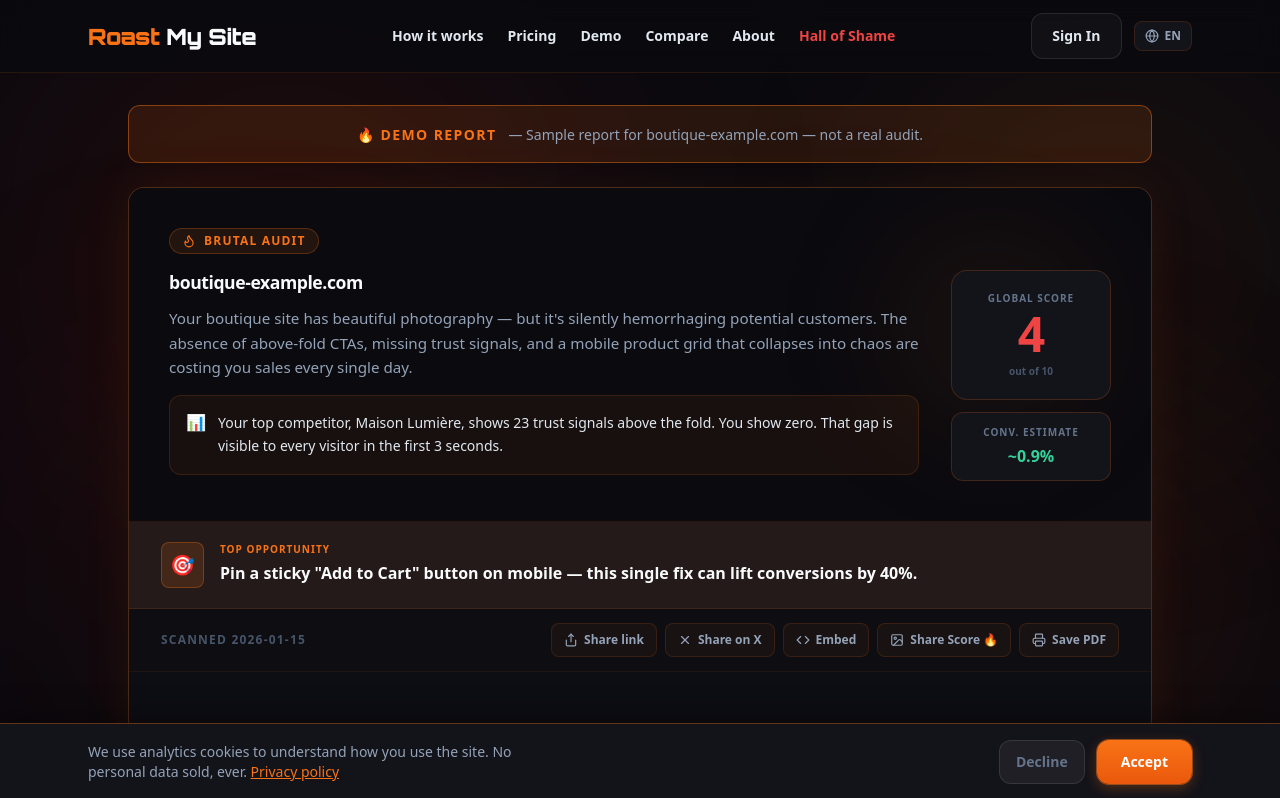
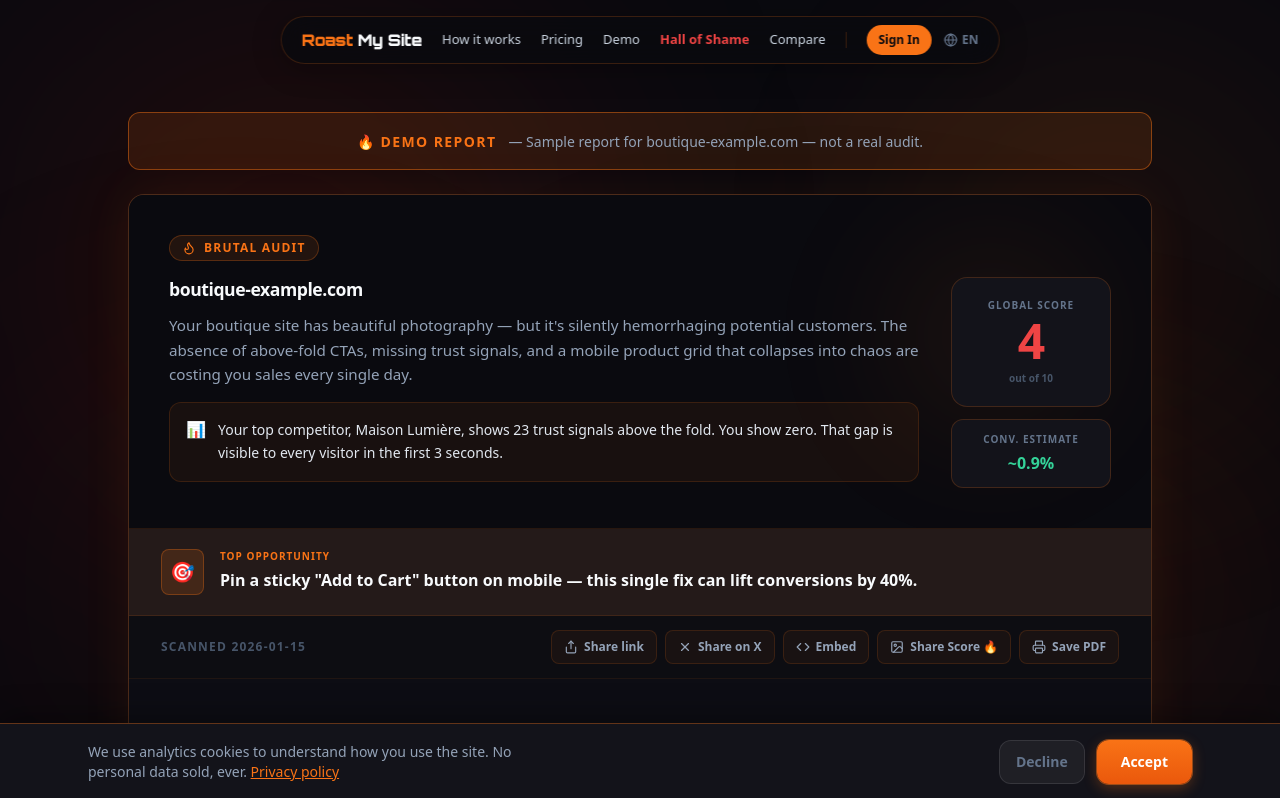
Before and after one commit to EnzoPitre/roast-my-site, a Next.js app: page /en/demo in a window 1280 px wide. Shown: the top 798 px of the page. Built offline with nearby package versions, Linux system fonts and the light colour scheme; no server answers.

Commit message:
Floating pill header

```diff
--- a/components/Header.tsx
+++ b/components/Header.tsx
@@ -22,134 +22,206 @@ export function Header() {
   };
 
   return (
-    <header style={{ background: 'rgba(10,10,15,0.85)', backdropFilter: 'blur(12px)', borderBottom: '1px solid rgba(249,115,22,0.12)', overflow: 'visible' }} className="sticky top-0 z-50 print:hidden transition-all">
-      <div className="max-w-6xl mx-auto px-6 flex items-center justify-between" style={{ minHeight: '72px' }}>
+    <>
+      {/* ── FLOATING PILL HEADER ──────────────────────────────────────── */}
+      <header
+        className="print:hidden"
+        style={{
+          position: 'fixed',
+          top: '16px',
+          left: '50%',
+          transform: 'translateX(-50%)',
+          width: 'fit-content',
+          maxWidth: '90vw',
+          background: 'rgba(10,10,15,0.85)',
+          backdropFilter: 'blur(16px)',
+          WebkitBackdropFilter: 'blur(16px)',
+          border: '1px solid rgba(249,115,22,0.2)',
+          borderRadius: '50px',
+          padding: '8px 20px',
+          zIndex: 1000,
+          boxShadow: '0 4px 30px rgba(0,0,0,0.3)',
+          overflow: 'visible',
+        }}
+      >
+        <div className="flex items-center gap-5">
 
-        {/* Logo */}
-        <Link href={routeMap.home[lang]} className="flex items-center hover:opacity-90 transition-opacity">
-          <span style={{ fontFamily: 'var(--font-orbitron), Inter, sans-serif', fontSize: '1.4rem', fontWeight: 900, letterSpacing: '-0.02em', lineHeight: 1, whiteSpace: 'nowrap' }}>
-            <span style={{ color: '#F97316' }}>Roast</span>
-            <span style={{ color: '#F8FAFC' }}> My Site</span>
-          </span>
-        </Link>
+          {/* Logo */}
+          <Link href={`/${lang}`} className="flex items-center hover:opacity-90 transition-opacity shrink-0">
+            <span style={{ fontFamily: 'var(--font-orbitron), Inter, sans-serif', fontSize: '1rem', fontWeight: 900, letterSpacing: '-0.02em', lineHeight: 1, whiteSpace: 'nowrap' }}>
+              <span style={{ color: '#F97316' }}>Roast</span>
+              <span style={{ color: '#F8FAFC' }}> My Site</span>
+            </span>
+          </Link>
 
-        {/* Desktop Nav */}
-        <nav className="hidden md:flex flex-1 justify-center gap-6 text-sm font-semibold">
-          <Link href={`/${lang}${routeMap.howItWorks[lang]}`} style={{ color: '#E2E8F0' }} className="hover:text-orange-400 transition-colors duration-200">{t('nav.how_it_works')}</Link>
-          <Link href={`/${lang}${routeMap.pricing[lang]}`} style={{ color: '#E2E8F0' }} className="hover:text-orange-400 transition-colors duration-200">{t('nav.pricing')}</Link>
-          <Link href={`/${lang}${routeMap.demo[lang]}`} style={{ color: '#E2E8F0' }} className="hover:text-orange-400 transition-colors duration-200">{t('nav.demo')}</Link>
-          <Link href={`/${lang}${routeMap.compare[lang]}`} style={{ color: '#E2E8F0' }} className="hover:text-orange-400 transition-colors duration-200">{t('nav.compare')}</Link>
-          <Link href={`/${lang}${routeMap.about[lang]}`} style={{ color: '#E2E8F0' }} className="hover:text-orange-400 transition-colors duration-200">{t('nav.about')}</Link>
-          <Link href={`/${lang}${routeMap.hallOfShame[lang]}`} className="hover:text-red-400 transition-colors duration-200 font-bold" style={{ color: '#EF4444' }}>{t('nav.hall_of_shame')}</Link>
-        </nav>
+          {/* Desktop Nav */}
+          <nav className="hidden md:flex items-center gap-5" style={{ fontSize: '13px' }}>
+            <Link href={`/${lang}${routeMap.howItWorks[lang]}`} style={{ color: '#CBD5E1' }} className="hover:text-orange-400 transition-colors duration-200 whitespace-nowrap font-medium">{t('nav.how_it_works')}</Link>
+            <Link href={`/${lang}${routeMap.pricing[lang]}`} style={{ color: '#CBD5E1' }} className="hover:text-orange-400 transition-colors duration-200 font-medium">{t('nav.pricing')}</Link>
+            <Link href={`/${lang}${routeMap.demo[lang]}`} style={{ color: '#CBD5E1' }} className="hover:text-orange-400 transition-colors duration-200 font-medium">{t('nav.demo')}</Link>
+            <Link href={`/${lang}${routeMap.hallOfShame[lang]}`} className="hover:text-red-400 transition-colors duration-200 font-bold whitespace-nowrap" style={{ color: '#EF4444' }}>{t('nav.hall_of_shame')}</Link>
+            <Link href={`/${lang}${routeMap.compare[lang]}`} style={{ color: '#CBD5E1' }} className="hover:text-orange-400 transition-colors duration-200 font-medium">{t('nav.compare')}</Link>
+          </nav>
 
-        {/* Desktop Actions */}
-        <div className="hidden md:flex items-center gap-3">
-          {status === 'loading' ? (
-            <div className="w-24 h-9 rounded-xl animate-pulse" style={{ background: '#13131A' }} />
-          ) : session ? (
-            <div className="flex items-center gap-3">
-              <Link href={`/${lang}${routeMap.dashboard[lang]}`} style={{ color: '#E2E8F0' }} className="text-sm font-semibold hover:text-orange-400 transition-colors">
-                {t('nav.my_roasts')}
-              </Link>
-              <span className="text-sm font-semibold flex items-center gap-2 px-3 py-1.5 rounded-full" style={{ background: '#13131A', border: '1px solid rgba(249,115,22,0.15)', color: '#94A3B8' }}>
-                {session.user?.image ? (
-                  <img src={session.user.image} alt="Avatar" className="w-5 h-5 rounded-full" />
-                ) : (
-                  <div className="w-5 h-5 rounded-full" style={{ background: '#1E293B' }} />
-                )}
-                <span className="max-w-[110px] truncate">{session.user?.email}</span>
-              </span>
-              <button
-                onClick={() => signOut()}
-                className="p-2 rounded-full transition-colors"
-                style={{ color: '#94A3B8' }}
-                onMouseEnter={e => (e.currentTarget.style.color = '#F97316')}
-                onMouseLeave={e => (e.currentTarget.style.color = '#94A3B8')}
-                title={t('nav.sign_out')}
-              >
-                <LogOut className="w-4.5 h-4.5" />
-              </button>
-            </div>
-          ) : (
-            <button
-              onClick={() => signIn('google')}
-              className="btn-secondary text-sm cursor-pointer"
-            >
-              {t('nav.sign_in')}
-            </button>
-          )}
+          {/* Divider */}
+          <div className="hidden md:block w-px h-4 shrink-0" style={{ background: 'rgba(249,115,22,0.2)' }} />
 
-          {/* Lang switcher */}
-          <button
-            onClick={toggleLang}
-            className="flex items-center gap-1.5 text-xs font-bold px-2.5 py-1.5 rounded-lg transition-colors cursor-pointer"
-            style={{ color: '#94A3B8', background: '#13131A', border: '1px solid rgba(249,115,22,0.15)' }}
-            onMouseEnter={e => { (e.currentTarget.style.color = '#F97316'); (e.currentTarget.style.borderColor = 'rgba(249,115,22,0.4)'); }}
-            onMouseLeave={e => { (e.currentTarget.style.color = '#94A3B8'); (e.currentTarget.style.borderColor = 'rgba(249,115,22,0.15)'); }}
-          >
-            <Globe className="w-3.5 h-3.5" /> {lang.toUpperCase()}
-          </button>
-        </div>
-
-        {/* Mobile menu button */}
-        <button
-          className="md:hidden p-2 rounded-lg cursor-pointer transition-colors"
-          style={{ color: '#E2E8F0' }}
-          onClick={() => setMobileMenuOpen(!mobileMenuOpen)}
-        >
-          {mobileMenuOpen ? <X className="w-6 h-6" /> : <Menu className="w-6 h-6" />}
-        </button>
-      </div>
-
-      {/* Mobile Nav Dropdown */}
-      {mobileMenuOpen && (
-        <div className="md:hidden absolute top-16 left-0 right-0 shadow-2xl p-6 flex flex-col gap-5 font-semibold" style={{ background: '#0A0A0F', borderBottom: '1px solid rgba(249,115,22,0.12)' }}>
-          <Link href={`/${lang}${routeMap.howItWorks[lang]}`} style={{ color: '#E2E8F0' }} className="text-lg hover:text-orange-400 transition-colors" onClick={() => setMobileMenuOpen(false)}>{t('nav.how_it_works')}</Link>
-          <Link href={`/${lang}${routeMap.pricing[lang]}`} style={{ color: '#E2E8F0' }} className="text-lg hover:text-orange-400 transition-colors" onClick={() => setMobileMenuOpen(false)}>{t('nav.pricing')}</Link>
-          <Link href={`/${lang}${routeMap.demo[lang]}`} style={{ color: '#E2E8F0' }} className="text-lg hover:text-orange-400 transition-colors" onClick={() => setMobileMenuOpen(false)}>{t('nav.demo')}</Link>
-          <Link href={`/${lang}${routeMap.compare[lang]}`} style={{ color: '#E2E8F0' }} className="text-lg hover:text-orange-400 transition-colors" onClick={() => setMobileMenuOpen(false)}>{t('nav.compare')}</Link>
-          <Link href={`/${lang}${routeMap.about[lang]}`} style={{ color: '#E2E8F0' }} className="text-lg hover:text-orange-400 transition-colors" onClick={() => setMobileMenuOpen(false)}>{t('nav.about')}</Link>
-          <Link href={`/${lang}${routeMap.hallOfShame[lang]}`} className="text-lg hover:text-red-400 transition-colors font-bold" style={{ color: '#EF4444' }} onClick={() => setMobileMenuOpen(false)}>{t('nav.hall_of_shame')}</Link>
-          <button
-            onClick={() => { toggleLang(); setMobileMenuOpen(false); }}
-            className="flex items-center gap-2 text-base cursor-pointer w-fit transition-colors"
-            style={{ color: '#94A3B8' }}
-          >
-            <Globe className="w-4 h-4" /> Language: {lang.toUpperCase()}
-          </button>
-
-          <div className="pt-4 mt-1" style={{ borderTop: '1px solid rgba(249,115,22,0.12)' }}>
+          {/* Desktop Actions */}
+          <div className="hidden md:flex items-center gap-3" style={{ fontSize: '13px' }}>
             {status === 'loading' ? (
-              <div className="w-full h-12 rounded-xl animate-pulse" style={{ background: '#13131A' }} />
+              <div className="w-16 h-6 rounded-full animate-pulse" style={{ background: '#1E293B' }} />
             ) : session ? (
-              <div className="flex flex-col gap-3">
-                <Link href={`/${lang}${routeMap.dashboard[lang]}`} style={{ color: '#E2E8F0' }} className="text-lg hover:text-orange-400 transition-colors" onClick={() => setMobileMenuOpen(false)}>
+              <>
+                <Link href={`/${lang}${routeMap.dashboard[lang]}`} style={{ color: '#CBD5E1' }} className="font-semibold hover:text-orange-400 transition-colors whitespace-nowrap">
                   {t('nav.my_roasts')}
                 </Link>
-                <span className="text-sm flex items-center gap-3 px-3 py-2 rounded-lg truncate" style={{ background: '#13131A', border: '1px solid rgba(249,115,22,0.15)', color: '#94A3B8' }}>
-                  {session.user?.image && <img src={session.user.image} alt="Avatar" className="w-6 h-6 rounded-full" />}
-                  {session.user?.email}
-                </span>
+                <div className="flex items-center gap-1.5 px-2.5 py-1 rounded-full" style={{ background: 'rgba(249,115,22,0.08)', border: '1px solid rgba(249,115,22,0.15)' }}>
+                  {session.user?.image ? (
+                    <img src={session.user.image} alt="Avatar" className="w-5 h-5 rounded-full" />
+                  ) : (
+                    <div className="w-5 h-5 rounded-full" style={{ background: '#1E293B' }} />
+                  )}
+                  <span className="max-w-[90px] truncate font-medium" style={{ color: '#94A3B8' }}>{session.user?.email}</span>
+                </div>
                 <button
-                  onClick={() => { signOut(); setMobileMenuOpen(false); }}
-                  className="flex items-center gap-2 text-sm cursor-pointer transition-colors"
-                  style={{ color: '#94A3B8' }}
+                  onClick={() => signOut()}
+                  className="p-1.5 rounded-full transition-colors cursor-pointer"
+                  style={{ color: '#64748B' }}
+                  onMouseEnter={e => (e.currentTarget.style.color = '#F97316')}
+                  onMouseLeave={e => (e.currentTarget.style.color = '#64748B')}
+                  title={t('nav.sign_out')}
                 >
-                  <LogOut className="w-4 h-4" /> {t('nav.sign_out')}
+                  <LogOut className="w-3.5 h-3.5" />
                 </button>
-              </div>
+              </>
             ) : (
               <button
-                onClick={() => { signIn('google'); setMobileMenuOpen(false); }}
-                className="btn-orange w-full text-center cursor-pointer"
+                onClick={() => signIn('google')}
+                className="cursor-pointer font-bold px-3 py-1.5 rounded-full transition-all whitespace-nowrap"
+                style={{ background: '#F97316', color: '#0A0A0F', fontSize: '12px' }}
+                onMouseEnter={e => (e.currentTarget.style.background = '#EA580C')}
+                onMouseLeave={e => (e.currentTarget.style.background = '#F97316')}
               >
                 {t('nav.sign_in')}
               </button>
             )}
+
+            {/* Lang switcher */}
+            <button
+              onClick={toggleLang}
+              className="flex items-center gap-1 font-bold cursor-pointer transition-colors"
+              style={{ color: '#64748B', fontSize: '12px' }}
+              onMouseEnter={e => (e.currentTarget.style.color = '#F97316')}
+              onMouseLeave={e => (e.currentTarget.style.color = '#64748B')}
+            >
+              <Globe className="w-3.5 h-3.5" /> {lang.toUpperCase()}
+            </button>
+          </div>
+
+          {/* Mobile: lang + hamburger */}
+          <div className="flex md:hidden items-center gap-3 ml-2">
+            <button
+              onClick={toggleLang}
+              className="flex items-center gap-1 font-bold cursor-pointer transition-colors"
+              style={{ color: '#64748B', fontSize: '12px' }}
+              onMouseEnter={e => (e.currentTarget.style.color = '#F97316')}
+              onMouseLeave={e => (e.currentTarget.style.color = '#64748B')}
+            >
+              <Globe className="w-3.5 h-3.5" /> {lang.toUpperCase()}
+            </button>
+            <button
+              className="p-1.5 rounded-full cursor-pointer transition-colors"
+              style={{ color: '#E2E8F0' }}
+              onClick={() => setMobileMenuOpen(!mobileMenuOpen)}
+            >
+              {mobileMenuOpen ? <X className="w-5 h-5" /> : <Menu className="w-5 h-5" />}
+            </button>
           </div>
         </div>
-      )}
-    </header>
+
+        {/* Mobile dropdown — positioned below the pill */}
+        {mobileMenuOpen && (
+          <div
+            className="md:hidden absolute left-0 right-0 rounded-[24px] p-5 flex flex-col gap-4 font-semibold"
+            style={{
+              top: 'calc(100% + 8px)',
+              background: 'rgba(10,10,15,0.97)',
+              border: '1px solid rgba(249,115,22,0.2)',
+              boxShadow: '0 8px 40px rgba(0,0,0,0.5)',
+              backdropFilter: 'blur(16px)',
+            }}
+          >
+            <Link href={`/${lang}${routeMap.howItWorks[lang]}`} style={{ color: '#E2E8F0' }} className="text-sm hover:text-orange-400 transition-colors" onClick={() => setMobileMenuOpen(false)}>{t('nav.how_it_works')}</Link>
+            <Link href={`/${lang}${routeMap.pricing[lang]}`} style={{ color: '#E2E8F0' }} className="text-sm hover:text-orange-400 transition-colors" onClick={() => setMobileMenuOpen(false)}>{t('nav.pricing')}</Link>
+            <Link href={`/${lang}${routeMap.demo[lang]}`} style={{ color: '#E2E8F0' }} className="text-sm hover:text-orange-400 transition-colors" onClick={() => setMobileMenuOpen(false)}>{t('nav.demo')}</Link>
+            <Link href={`/${lang}${routeMap.hallOfShame[lang]}`} className="text-sm hover:text-red-400 transition-colors font-bold" style={{ color: '#EF4444' }} onClick={() => setMobileMenuOpen(false)}>{t('nav.hall_of_shame')}</Link>
+            <Link href={`/${lang}${routeMap.compare[lang]}`} style={{ color: '#E2E8F0' }} className="text-sm hover:text-orange-400 transition-colors" onClick={() => setMobileMenuOpen(false)}>{t('nav.compare')}</Link>
+            <Link href={`/${lang}${routeMap.about[lang]}`} style={{ color: '#E2E8F0' }} className="text-sm hover:text-orange-400 transition-colors" onClick={() => setMobileMenuOpen(false)}>{t('nav.about')}</Link>
+
+            <div style={{ borderTop: '1px solid rgba(249,115,22,0.12)', paddingTop: '12px', marginTop: '4px' }}>
+              {status === 'loading' ? (
+                <div className="w-full h-10 rounded-full animate-pulse" style={{ background: '#1E293B' }} />
+              ) : session ? (
+                <div className="flex flex-col gap-3">
+                  <Link href={`/${lang}${routeMap.dashboard[lang]}`} style={{ color: '#E2E8F0' }} className="text-sm hover:text-orange-400 transition-colors" onClick={() => setMobileMenuOpen(false)}>
+                    {t('nav.my_roasts')}
+                  </Link>
+                  <span className="text-xs flex items-center gap-2 px-3 py-2 rounded-full" style={{ background: '#13131A', border: '1px solid rgba(249,115,22,0.15)', color: '#94A3B8' }}>
+                    {session.user?.image && <img src={session.user.image} alt="Avatar" className="w-5 h-5 rounded-full" />}
+                    <span className="truncate">{session.user?.email}</span>
+                  </span>
+                  <button
+                    onClick={() => { signOut(); setMobileMenuOpen(false); }}
+                    className="flex items-center gap-2 text-sm cursor-pointer transition-colors w-fit"
+                    style={{ color: '#94A3B8' }}
+                  >
+                    <LogOut className="w-4 h-4" /> {t('nav.sign_out')}
+                  </button>
+                </div>
+              ) : (
+                <button
+                  onClick={() => { signIn('google'); setMobileMenuOpen(false); }}
+                  className="w-full py-2.5 rounded-full font-bold text-sm cursor-pointer transition-all"
+                  style={{ background: '#F97316', color: '#0A0A0F' }}
+                >
+                  {t('nav.sign_in')}
+                </button>
+              )}
+            </div>
+          </div>
+        )}
+      </header>
+
+      {/* Spacer — reserves 80px of flow so content doesn't start behind the fixed pill */}
+      <div style={{ height: '80px' }} className="print:hidden" aria-hidden="true" />
+
+      {/* ── OLD STICKY HEADER (commented out — revert by removing above and uncommenting below) ──
+      <header style={{ background: 'rgba(10,10,15,0.85)', backdropFilter: 'blur(12px)', borderBottom: '1px solid rgba(249,115,22,0.12)', overflow: 'visible' }} className="sticky top-0 z-50 print:hidden transition-all">
+        <div className="max-w-6xl mx-auto px-6 flex items-center justify-between" style={{ minHeight: '72px' }}>
+          <Link href={routeMap.home[lang]} className="flex items-center hover:opacity-90 transition-opacity">
+            <span style={{ fontFamily: 'var(--font-orbitron), Inter, sans-serif', fontSize: '1.4rem', fontWeight: 900, letterSpacing: '-0.02em', lineHeight: 1, whiteSpace: 'nowrap' }}>
+              <span style={{ color: '#F97316' }}>Roast</span>
+              <span style={{ color: '#F8FAFC' }}> My Site</span>
+            </span>
+          </Link>
+          <nav className="hidden md:flex flex-1 justify-center gap-6 text-sm font-semibold">
+            <Link href={`/${lang}${routeMap.howItWorks[lang]}`} style={{ color: '#E2E8F0' }} className="hover:text-orange-400 transition-colors duration-200">{t('nav.how_it_works')}</Link>
+            <Link href={`/${lang}${routeMap.pricing[lang]}`} style={{ color: '#E2E8F0' }} className="hover:text-orange-400 transition-colors duration-200">{t('nav.pricing')}</Link>
+            <Link href={`/${lang}${routeMap.demo[lang]}`} style={{ color: '#E2E8F0' }} className="hover:text-orange-400 transition-colors duration-200">{t('nav.demo')}</Link>
+            <Link href={`/${lang}${routeMap.compare[lang]}`} style={{ color: '#E2E8F0' }} className="hover:text-orange-400 transition-colors duration-200">{t('nav.compare')}</Link>
+            <Link href={`/${lang}${routeMap.about[lang]}`} style={{ color: '#E2E8F0' }} className="hover:text-orange-400 transition-colors duration-200">{t('nav.about')}</Link>
+            <Link href={`/${lang}${routeMap.hallOfShame[lang]}`} className="hover:text-red-400 transition-colors duration-200 font-bold" style={{ color: '#EF4444' }}>{t('nav.hall_of_shame')}</Link>
+          </nav>
+          <div className="hidden md:flex items-center gap-3">
+            ... (desktop actions) ...
+          </div>
+          <button className="md:hidden p-2 rounded-lg cursor-pointer" style={{ color: '#E2E8F0' }} onClick={() => setMobileMenuOpen(!mobileMenuOpen)}>
+            {mobileMenuOpen ? <X className="w-6 h-6" /> : <Menu className="w-6 h-6" />}
+          </button>
+        </div>
+        ... (mobile dropdown) ...
+      </header>
+      ── END OLD HEADER ── */}
+    </>
   );
 }
```
